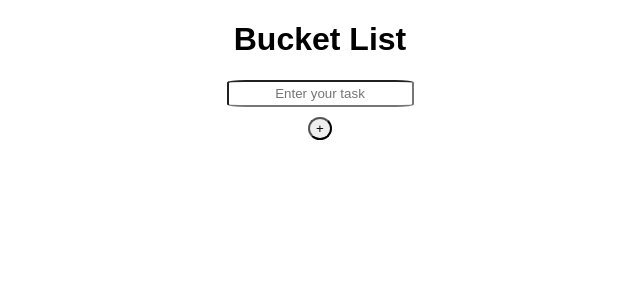
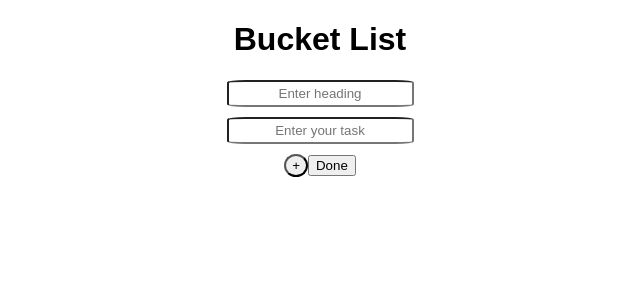
Before and after one commit to deepak-07/ToDo-Lists, a React (Create React App) app: page / in a window 1280 px wide. Shown: the top 300 px of the page, without its empty margins (320-960 px from the left). Built offline with nearby package versions, Linux system fonts and the light colour scheme.

Commit message:
feat: category object

```diff
--- a/src/App.js
+++ b/src/App.js
@@ -7,12 +7,19 @@ import { faCheckCircle, faTrash } from "@fortawesome/free-solid-svg-icons";
 library.add(faCheckCircle, faTrash);
 
 export default function App() {
+  const [category, setCategory] = useState({ tname: "", ttask: [] });
+  const [taskHead, setTaskHead] = useState("");
   const [task, setTask] = useState("");
   const [list, setList] = useState([]);
   const [done, setDone] = useState([]);
 
+  //taking heading of task
+  function inputHandlerTaskHead(event) {
+    setTaskHead(event.target.value);
+  }
+
   //taking task input
-  function inputHandler(event) {
+  function inputHandlerTask(event) {
     setTask(event.target.value);
   }
 
@@ -40,20 +47,45 @@ export default function App() {
     delTask(item);
     console.log("Deleted");
   }
+
+  //saving category
+  function addGroupTask() {
+    setCategory((oldValue) => ({
+      ...oldValue,
+      newValue: {
+        tname: taskHead,
+        ttask: list
+      }
+    }));
+    setCategory((oldValue) => ({
+      ...oldValue,
+      // tname: taskHead
+      ttask: list
+    }));
+    setTaskHead("");
+    console.log(category);
+  }
+
   return (
     <div className="App">
       <h1>Bucket List</h1>
 
       <input
+        className="taskHeading"
+        type="text"
+        placeholder="Enter heading"
+        value={taskHead}
+        onChange={inputHandlerTaskHead}
+      />
+      <input
         className="taskName"
         type="text"
         placeholder="Enter your task"
         value={task}
-        onChange={inputHandler}
+        onChange={inputHandlerTask}
       />
       <button className="addTaskbtn" onClick={addTask}>
-        {" "}
-        +{" "}
+        +
       </button>
 
       {/* displaying the tasks */}
@@ -87,6 +119,14 @@ export default function App() {
           </div>
         );
       })}
+      <button className="groupTaskbtn" onClick={addGroupTask}>
+        Done
+      </button>
+      <div className="All">
+        {Object.keys(category).map((indexVal, index) => {
+          return <div key={index}>{index.tname}</div>;
+        })}
+      </div>
     </div>
   );
 }
--- a/src/styles.css
+++ b/src/styles.css
@@ -2,6 +2,7 @@
   font-family: sans-serif;
   text-align: center;
 }
+.taskHeading,
 .taskName {
   display: block;
   align-items: center;
```
